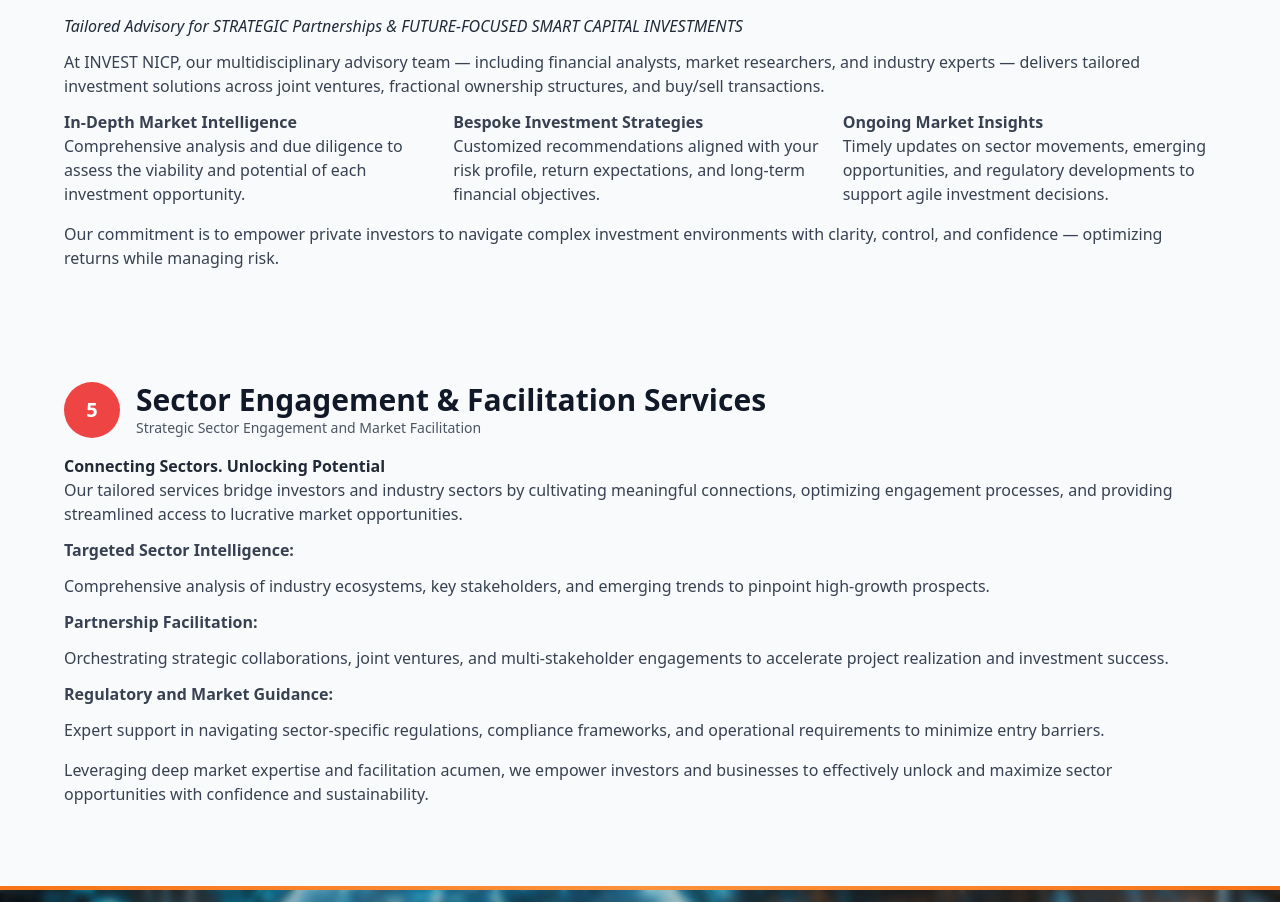
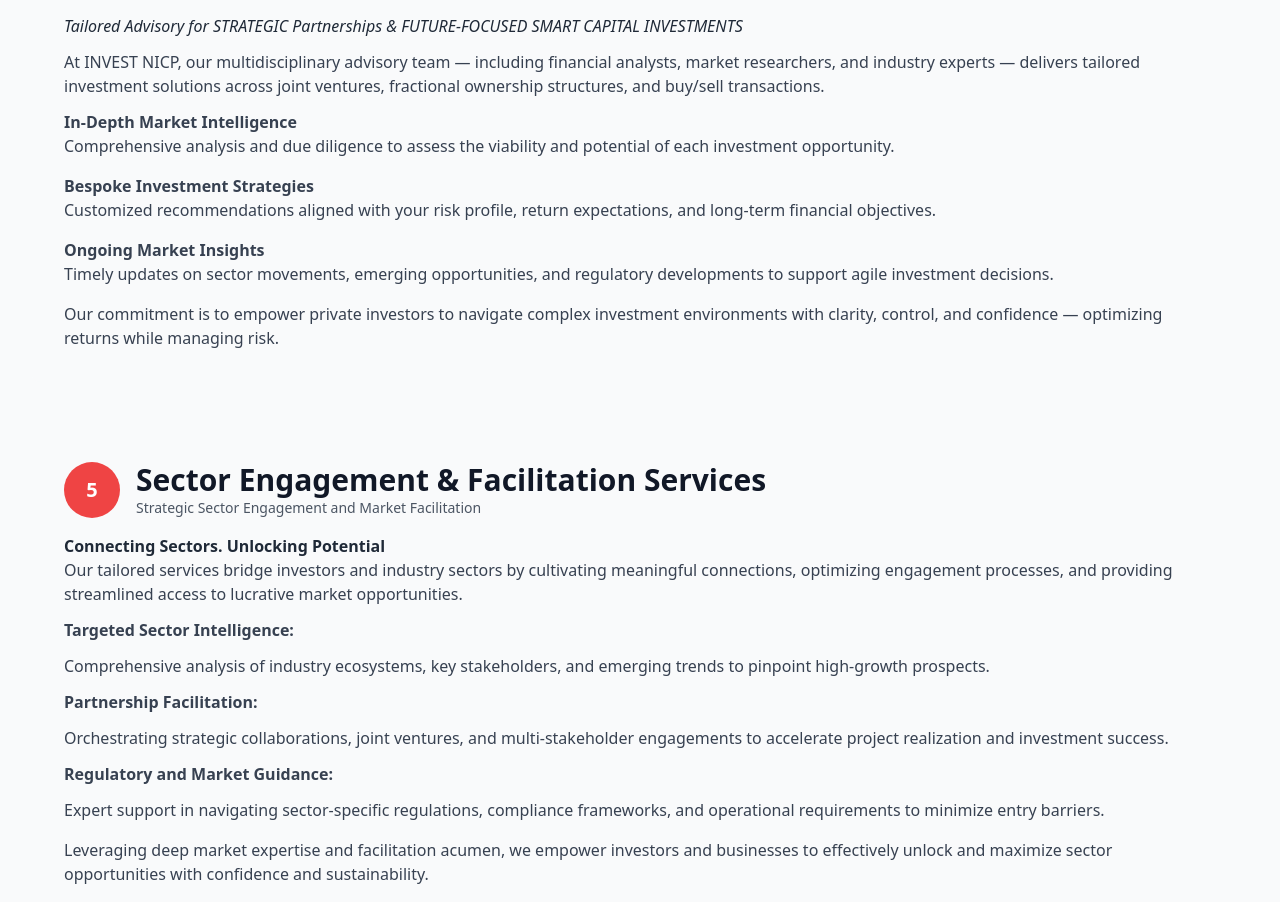
Before and after one commit to desirediv0/invest-nicp, a Next.js app: page /what-we-do in a window 1280 px wide. Shown: the part 2034-2936 px from the top of the page. Built offline with nearby package versions, Linux system fonts and the light colour scheme.

Commit message:
Update social media icon sizes for improved visibility in Contact Us section and adjust grid layout in What We Do section for better responsiveness

```diff
--- a/src/app/contact-us/page.jsx
+++ b/src/app/contact-us/page.jsx
@@ -174,11 +174,11 @@
                                 <div className="flex gap-4">
                                     <a href="https://x.com/investnicp" target="_blank" rel="noopener noreferrer"
                                         className="w-12 h-12 bg-black hover:bg-black flex items-center justify-center text-white transition-colors">
-                                        <span className="text-lg">𝕏</span>
+                                        <span className="text-2xl">𝕏</span>
                                     </a>
                                     <a href="https://www.linkedin.com/company/investnicp/posts/?feedView=all" target="_blank" rel="noopener noreferrer"
                                         className="w-12 h-12 bg-blue-700 hover:bg-blue-800 flex items-center justify-center text-white transition-colors">
-                                        <span className="text-lg">in</span>
+                                        <span className="text-2xl">in</span>
                                     </a>
                                 </div>
                             </div>
--- a/src/app/what-we-do/page.jsx
+++ b/src/app/what-we-do/page.jsx
@@ -101,7 +101,7 @@
 
                         <p className="text-gray-700 mb-3">At INVEST NICP, our multidisciplinary advisory team — including financial analysts, market researchers, and industry experts — delivers tailored investment solutions across joint ventures, fractional ownership structures, and buy/sell transactions.</p>
 
-                        <div className="grid md:grid-cols-3 gap-4 text-gray-700">
+                        <div className="grid md:grid-cols-1 gap-4 text-gray-700">
                             <div>
                                 <h4 className="font-semibold">In-Depth Market Intelligence</h4>
                                 <p>Comprehensive analysis and due diligence to assess the viability and potential of each investment opportunity.</p>
```
